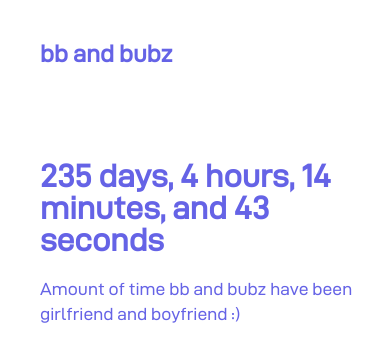
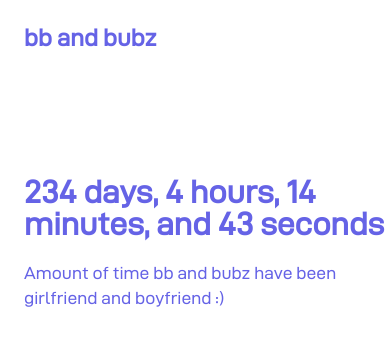
Before and after one commit to ryuntalan/bb-and-bubz, a plain HTML site: page index.html in a window 390 px wide. Drawn offline with Linux system fonts and the light colour scheme.

Commit message:
design edit

```diff
--- a/main.js
+++ b/main.js
@@ -22,7 +22,7 @@ function time() {
   var todaysDate = new Date();
 
   var diffTime = Math.abs(todaysDate - girlfriendDate);
-  var diffDays = Math.round(diffTime / (1000 * 60 * 60 * 24));
+  var diffDays = Math.round((diffTime / (1000 * 60 * 60 * 24)) - 1);
 
   var displayDays = 0;
   var displayHours = 0;
@@ -40,6 +40,7 @@ function time() {
     //if hours are below 20. It's before 8:00pm.
     displayHours = 24 + diffHours;
     displayDays = diffDays - 1;
+    console.log(diffDays);
 
   } else {
     //if hours are above 20. It's after 8:00pm.
@@ -61,4 +62,5 @@ function time() {
 (displayDays + " days") + ", " + (displayHours + " hours") + ", " + (displayMinutes + " minutes") + ", and " + (s + " seconds");
 }
 
+
 setInterval(time, 1000);
--- a/style.css
+++ b/style.css
@@ -137,7 +137,7 @@
   position: absolute;
   top: 0;
   right: 0;
-  width: 300px;
+  width: 320px;
   height: 100%;
   display: flex;
   align-items: center;
@@ -183,7 +183,7 @@
 @media (max-width: 798px) {
   .showcase,
   .showcase header {
-    padding: 40px;
+    padding: 24px;
   }
 
   .text h2 {
```
